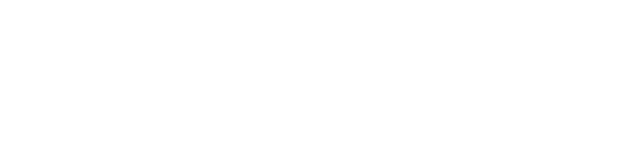
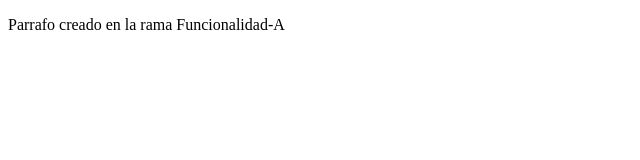
Before and after one commit to PakoAraya/git-conflict, a plain HTML site: page index.html in a window 1280 px wide. Shown: the whole page, without its empty margins (0-640 px from the left). Drawn offline with Linux system fonts and the light colour scheme.

Commit message:
Se agrega parrafo en rama funcionalidad-a

```diff
--- a/index.html
+++ b/index.html
@@ -6,6 +6,6 @@
   <title>Git Conflict</title>
 </head>
 <body>
-
+  <p>Parrafo creado en la rama Funcionalidad-A</p>
 </body>
 </html>
```
